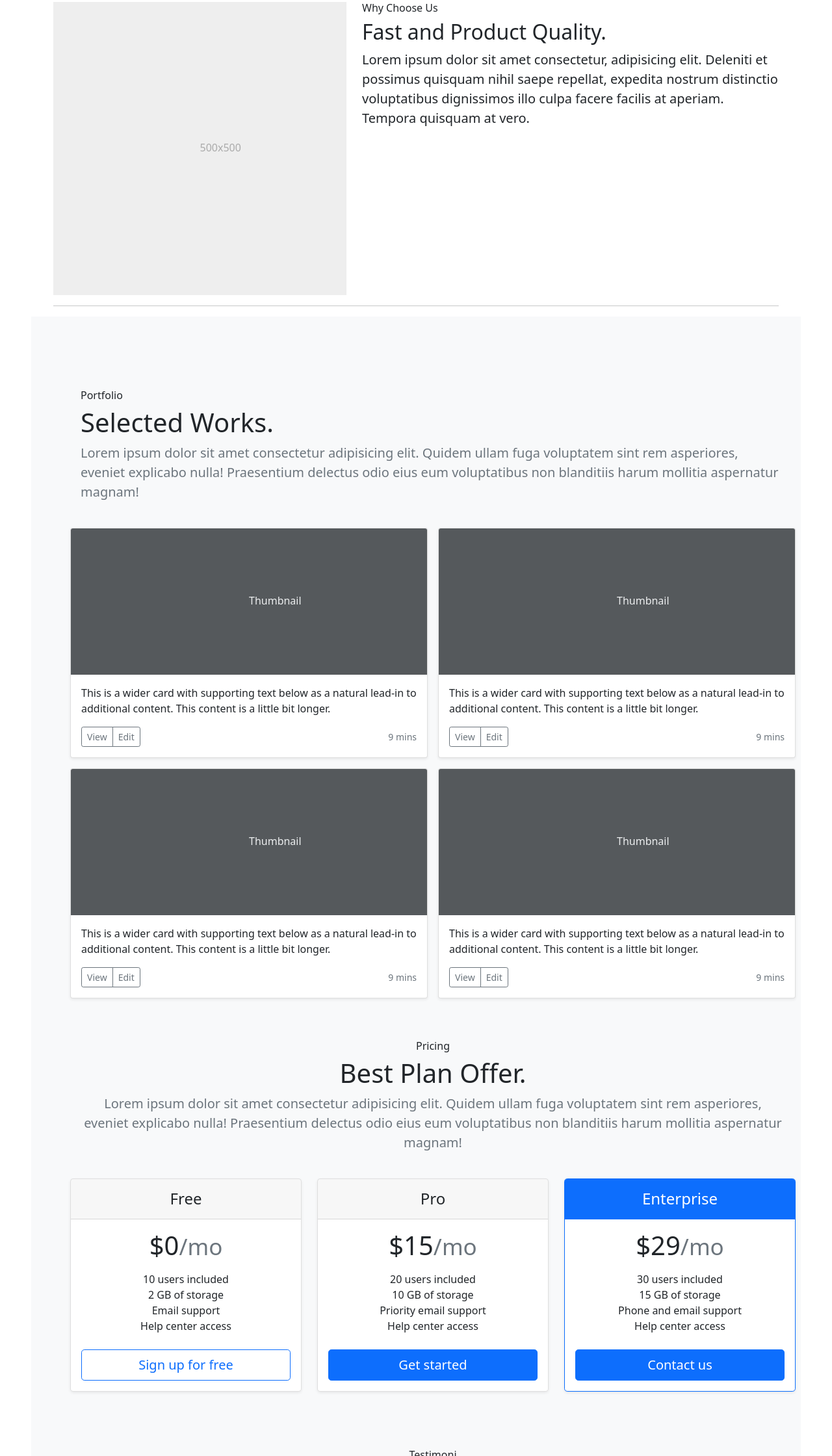
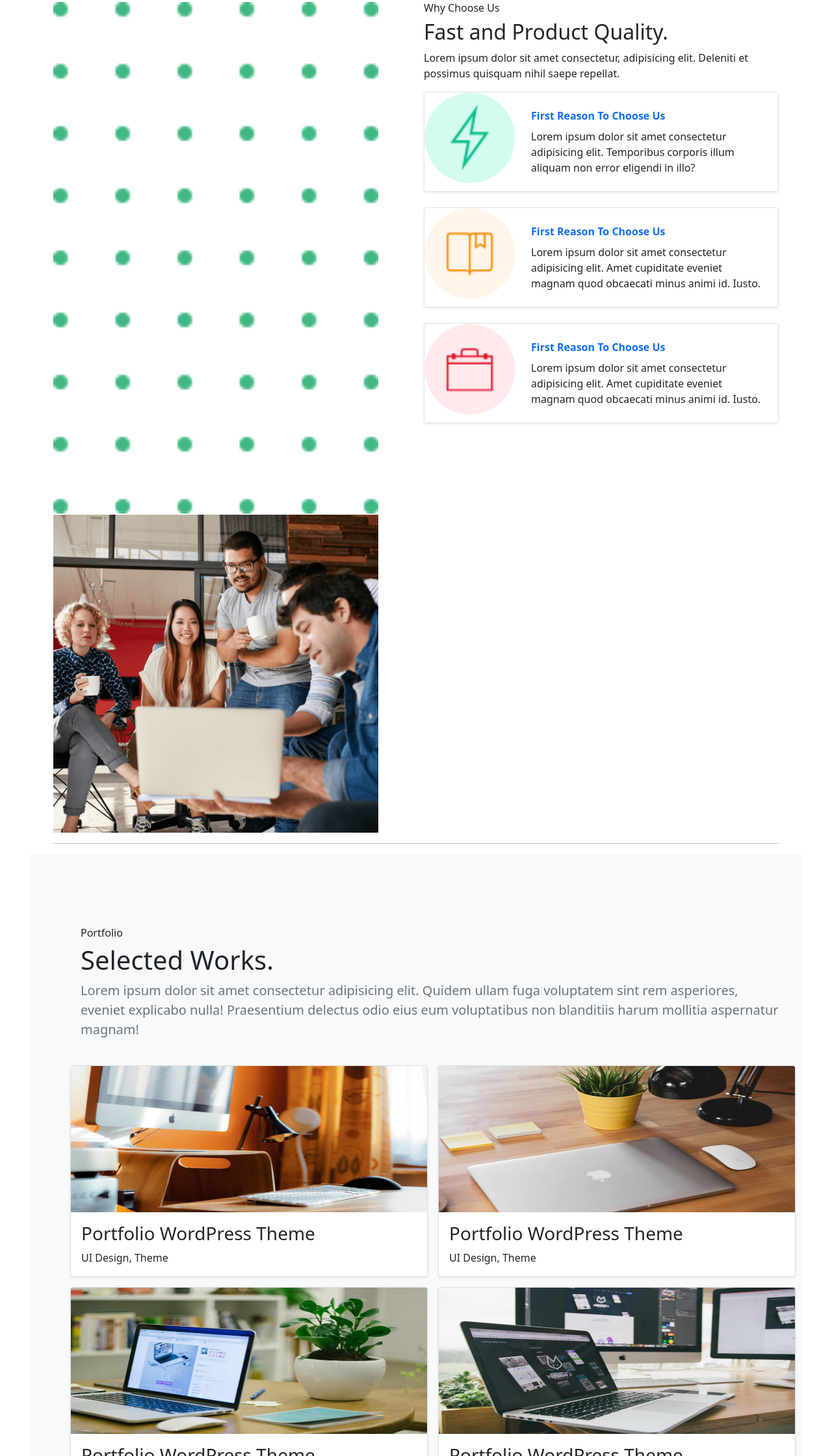
Before and after one commit to tiemankalil/Challenge_equipe3_tieman_yoro_dosso_reproduire_site_web_groupe2_devweb_mobile, a plain HTML site: page index.html in a window 1280 px wide. Shown: the part 2103-4343 px from the top of the page at 65% size. Drawn offline with Linux system fonts and the light colour scheme.

Commit message:
Mise à jour des informations effectué à 70

```diff
--- a/assets/css/portosia.css
+++ b/assets/css/portosia.css
@@ -15,6 +15,14 @@ body {
     color: #5a5a5a;
     font-family:"Poppins", serif;
   }
+
+.dots-image{
+  z-index: 1;
+}
+
+.people-image{
+  z-index: 2;
+}
 
 
   /* CUSTOMIZE THE CAROUSEL
--- a/index.html
+++ b/index.html
@@ -144,6 +144,7 @@
                         </h2>
                         <p class="lead">
                             Lorem ipsum dolor sit amet consectetur adipisicing elit. Qui hic dignissimos, mollitia dolor temporibus nobis voluptas asperiores iure aspernatur voluptates officia cumque rerum delectus quos eius quae? Mollitia, voluptatum tempora.
+                            <br><a href="#" class="btn btn-lg btn-success my-2">Contact Me </a>
                         </p>
                     </div>
                     <div class="col-md-6">
@@ -155,18 +156,68 @@
                 <hr class="about-divider">
 
                 <div class="row about">
-                    <div class="col-md-7 order-md-2">
+                    <div class="col-md-6 order-md-2">
                         <h6>Why Choose Us</h6>
                         <h2 class="about-heading">
                             Fast and Product
                             Quality.
                         </h2>
-                        <p class="lead">
-                            Lorem ipsum dolor sit amet consectetur, adipisicing elit. Deleniti et possimus quisquam nihil saepe repellat, expedita nostrum distinctio voluptatibus dignissimos illo culpa facere facilis at aperiam. Tempora quisquam at vero.
+                        <p>
+                            Lorem ipsum dolor sit amet consectetur, adipisicing elit. Deleniti et possimus quisquam nihil saepe repellat.
+                        </p>
+                        <div class="row">
+
+                            <div class="col-md-12">
+                                <div class="row g-0 border rounded overflow-hidden flex-md-row mb-4 shadow-sm h-md-250 position-relative">
+
+                                    <div class="col-auto d-none d-lg-block">
+                                        <img class="bd-placeholder-img rounded-circle" width="140" height="140" src="./assets/images/icon-light-1.png" alt="#">
+                                    </div>
+                                    <div class="col p-4 d-flex flex-column position-static">
+                                        <strong class="d-inline-block mb-2 text-primary">First Reason To Choose Us</strong>
+                                        <p class="card-text mb-auto">
+                                            Lorem ipsum dolor sit amet consectetur adipisicing elit. Temporibus corporis illum aliquam non error eligendi in illo?
                                         </p>
                                     </div>
-                    <div class="col-md-5 order-md-1">
-                        <svg class="bd-placeholder-img bd-placeholder-img-lg about-image img-fluid mx-auto" width="500" height="500" xmlns="http://www.w3.org/2000/svg" role="img" aria-label="Placeholder: 500x500" preserveAspectRatio="xMidYMid slice" focusable="false"><title>Placeholder</title><rect width="100%" height="100%" fill="#eee"/><text x="50%" y="50%" fill="#aaa" dy=".3em">500x500</text></svg>
+                                </div>
+                            </div>
+
+                            <div class="col-md-12">
+                                <div class="row g-0 border rounded overflow-hidden flex-md-row mb-4 shadow-sm h-md-250 position-relative">
+
+                                    <div class="col-auto d-none d-lg-block">
+                                        <img class="bd-placeholder-img rounded-circle" width="140" height="140" src="./assets/images/icon-briefcast-1.png" alt="#">
+                                    </div>
+                                    <div class="col p-4 d-flex flex-column position-static">
+                                        <strong class="d-inline-block mb-2 text-primary">First Reason To Choose Us</strong>
+                                        <p class="card-text mb-auto">
+                                            Lorem ipsum dolor sit amet consectetur adipisicing elit. Amet cupiditate eveniet magnam quod obcaecati minus animi id. Iusto.
+                                        </p>
+                                    </div>
+                                </div>
+                            </div>
+
+                            <div class="col-md-12">
+                                <div class="row g-0 border rounded overflow-hidden flex-md-row mb-4 shadow-sm h-md-250 position-relative">
+
+                                    <div class="col-auto d-none d-lg-block">
+                                        <img class="bd-placeholder-img rounded-circle" width="140" height="140" src="./assets/images/icon-bookmark-1.png" alt="#">
+                                    </div>
+                                    <div class="col p-4 d-flex flex-column position-static">
+                                        <strong class="d-inline-block mb-2 text-primary">First Reason To Choose Us</strong>
+                                        <p class="card-text mb-auto">
+                                            Lorem ipsum dolor sit amet consectetur adipisicing elit. Amet cupiditate eveniet magnam quod obcaecati minus animi id. Iusto.
+                                        </p>
+                                    </div>
+                                </div>
+                            </div>
+
+                        </div>
+                    </div>
+                    <div class="col-md-6 order-md-1">
+                        <img class="bd-placeholder-img bd-placeholder-img-lg dots-image img-fluid mx-auto" width="500" height="100" src="./assets/images/dots-icon-1.png">
+
+                        <img class="bd-placeholder-img bd-placeholder-img-lg people-image img-fluid mx-auto" width="500" height="500" src="./assets/images/people-meeting-2-1.png">
 
                     </div>
                 </div>
@@ -194,68 +245,64 @@
 
                     <div class="col-md-6">
                         <div class="card shadow-sm">
-                        <svg class="bd-placeholder-img card-img-top" width="100%" height="225" xmlns="http://www.w3.org/2000/svg" role="img" aria-label="Placeholder: Thumbnail" preserveAspectRatio="xMidYMid slice" focusable="false"><title>Placeholder</title><rect width="100%" height="100%" fill="#55595c"/><text x="50%" y="50%" fill="#eceeef" dy=".3em">Thumbnail</text></svg>
+                            <img class="bd-placeholder-img card-img-top" width="100%" height="225" src="./assets/images/pexels-tom-swinnen-10346462-1-768x512.jpg">
 
                             <div class="card-body">
-                        <p class="card-text">This is a wider card with supporting text below as a natural lead-in to additional content. This content is a little bit longer.</p>
-                        <div class="d-flex justify-content-between align-items-center">
-                            <div class="btn-group">
-                            <button type="button" class="btn btn-sm btn-outline-secondary">View</button>
-                            <button type="button" class="btn btn-sm btn-outline-secondary">Edit</button>
-                            </div>
-                            <small class="text-muted">9 mins</small>
-                        </div>
+                                <h3 class="d-flex justify-content-between align-items-center">
+                                    Portfolio WordPress Theme
+                                </h3>
+                                <p class="card-text">
+                                    UI Design, Theme
+                                </p>
+
                             </div>
                         </div>
                     </div>
 
                     <div class="col-md-6">
                         <div class="card shadow-sm">
-                        <svg class="bd-placeholder-img card-img-top" width="100%" height="225" xmlns="http://www.w3.org/2000/svg" role="img" aria-label="Placeholder: Thumbnail" preserveAspectRatio="xMidYMid slice" focusable="false"><title>Placeholder</title><rect width="100%" height="100%" fill="#55595c"/><text x="50%" y="50%" fill="#eceeef" dy=".3em">Thumbnail</text></svg>
+                            <img class="bd-placeholder-img card-img-top" width="100%" height="225" src="./assets/images/pexels-toni-cuenca-577558-1-768x512.jpg">
 
                             <div class="card-body">
-                        <p class="card-text">This is a wider card with supporting text below as a natural lead-in to additional content. This content is a little bit longer.</p>
-                        <div class="d-flex justify-content-between align-items-center">
-                            <div class="btn-group">
-                            <button type="button" class="btn btn-sm btn-outline-secondary">View</button>
-                            <button type="button" class="btn btn-sm btn-outline-secondary">Edit</button>
-                            </div>
-                            <small class="text-muted">9 mins</small>
-                        </div>
+                                <h3 class="d-flex justify-content-between align-items-center">
+                                    Portfolio WordPress Theme
+                                </h3>
+                                <p class="card-text">
+                                    UI Design, Theme
+                                </p>
+
                             </div>
                         </div>
                     </div>
 
                     <div class="col-md-6">
                         <div class="card shadow-sm">
-                        <svg class="bd-placeholder-img card-img-top" width="100%" height="225" xmlns="http://www.w3.org/2000/svg" role="img" aria-label="Placeholder: Thumbnail" preserveAspectRatio="xMidYMid slice" focusable="false"><title>Placeholder</title><rect width="100%" height="100%" fill="#55595c"/><text x="50%" y="50%" fill="#eceeef" dy=".3em">Thumbnail</text></svg>
+                            <img class="bd-placeholder-img card-img-top" width="100%" height="225" src="./assets/images/pexels-tranmautritam-68763-1-768x512.jpg">
 
                             <div class="card-body">
-                            <p class="card-text">This is a wider card with supporting text below as a natural lead-in to additional content. This content is a little bit longer.</p>
-                            <div class="d-flex justify-content-between align-items-center">
-                            <div class="btn-group">
-                                <button type="button" class="btn btn-sm btn-outline-secondary">View</button>
-                                <button type="button" class="btn btn-sm btn-outline-secondary">Edit</button>
-                            </div>
-                            <small class="text-muted">9 mins</small>
-                            </div>
+                                <h3 class="d-flex justify-content-between align-items-center">
+                                    Portfolio WordPress Theme
+                                </h3>
+                                <p class="card-text">
+                                    UI Design, Theme
+                                </p>
+
                             </div>
                         </div>
                     </div>
 
                     <div class="col-md-6">
                         <div class="card shadow-sm">
-                        <svg class="bd-placeholder-img card-img-top" width="100%" height="225" xmlns="http://www.w3.org/2000/svg" role="img" aria-label="Placeholder: Thumbnail" preserveAspectRatio="xMidYMid slice" focusable="false"><title>Placeholder</title><rect width="100%" height="100%" fill="#55595c"/><text x="50%" y="50%" fill="#eceeef" dy=".3em">Thumbnail</text></svg>
+                            <img class="bd-placeholder-img card-img-top" width="100%" height="225" src="./assets/images/pexels-tranmautritam-285814-1-768x512.jpg">
 
                             <div class="card-body">
-                            <p class="card-text">This is a wider card with supporting text below as a natural lead-in to additional content. This content is a little bit longer.</p>
-                            <div class="d-flex justify-content-between align-items-center">
-                            <div class="btn-group">
-                                <button type="button" class="btn btn-sm btn-outline-secondary">View</button>
-                                <button type="button" class="btn btn-sm btn-outline-secondary">Edit</button>
-                            </div>
-                            <small class="text-muted">9 mins</small>
-                            </div>
+                                <h3 class="d-flex justify-content-between align-items-center">
+                                    Portfolio WordPress Theme
+                                </h3>
+                                <p class="card-text">
+                                    UI Design, Theme
+                                </p>
+
                             </div>
                         </div>
                     </div>
@@ -273,55 +320,63 @@
                     </p>
                 </div>
 
-                <div class="row row-cols-1 row-cols-md-3 mb-3 text-center">
+                <div class="row row-cols-1 row-cols-md-3 mb-3">
                     <div class="col">
                         <div class="card mb-4 rounded-3 shadow-sm">
                             <div class="card-header py-3">
-                            <h4 class="my-0 fw-normal">Free</h4>
+                                <h4 class="my-0">
+                                    Personal
+                                </h4>
+                                <small>Room To Grow</small>
                             </div>
                             <div class="card-body">
-                            <h1 class="card-title pricing-card-title">$0<small class="text-muted fw-light">/mo</small></h1>
+                                <h1 class="card-title pricing-card-title">$5.9</h1>
                                 <ul class="list-unstyled mt-3 mb-4">
-                                <li>10 users included</li>
-                                <li>2 GB of storage</li>
-                                <li>Email support</li>
-                                <li>Help center access</li>
+                                    <li><i class="fas fa-check-circle text-success"></i> Lorem ipsum dolor amet adi ciptum ora ena nase.</li>
+                                    <li><i class="fas fa-check-circle text-success"></i> Lorem ipsum dolor amet adi ciptum ora ena nase.</li>
+                                    <li><i class="fas fa-check-circle text-success"></i> Lorem ipsum dolor amet adi ciptum ora ena nase.</li>
                                 </ul>
-                            <button type="button" class="w-100 btn btn-lg btn-outline-primary">Sign up for free</button>
+                                <button type="button" class="w-100 btn btn-lg btn-success">Select Plan</button>
                             </div>
                         </div>
                     </div>
+
                     <div class="col">
                         <div class="card mb-4 rounded-3 shadow-sm">
                             <div class="card-header py-3">
-                            <h4 class="my-0 fw-normal">Pro</h4>
+                                <h4 class="my-0">
+                                    Professional
+                                </h4>
+                                <small>Road To Pro</small>
                             </div>
                             <div class="card-body">
-                            <h1 class="card-title pricing-card-title">$15<small class="text-muted fw-light">/mo</small></h1>
+                                <h1 class="card-title pricing-card-title">$19.9</h1>
                                 <ul class="list-unstyled mt-3 mb-4">
-                                <li>20 users included</li>
-                                <li>10 GB of storage</li>
-                                <li>Priority email support</li>
-                                <li>Help center access</li>
+                                    <li><i class="fas fa-check-circle text-success"></i> Lorem ipsum dolor amet adi ciptum ora ena nase.</li>
+                                    <li><i class="fas fa-check-circle text-success"></i> Lorem ipsum dolor amet adi ciptum ora ena nase.</li>
+                                    <li><i class="fas fa-check-circle text-success"></i> Lorem ipsum dolor amet adi ciptum ora ena nase.</li>
                                 </ul>
-                            <button type="button" class="w-100 btn btn-lg btn-primary">Get started</button>
+                                <button type="button" class="w-100 btn btn-lg btn-success">Select Plan</button>
                             </div>
                         </div>
                     </div>
+
                     <div class="col">
-                        <div class="card mb-4 rounded-3 shadow-sm border-primary">
-                            <div class="card-header py-3 text-white bg-primary border-primary">
-                            <h4 class="my-0 fw-normal">Enterprise</h4>
+                        <div class="card mb-4 rounded-3 shadow-sm">
+                            <div class="card-header py-3">
+                                <h4 class="my-0">
+                                    Business
+                                </h4>
+                                <small>Advance Features</small>
                             </div>
                             <div class="card-body">
-                            <h1 class="card-title pricing-card-title">$29<small class="text-muted fw-light">/mo</small></h1>
+                                <h1 class="card-title pricing-card-title">$99</h1>
                                 <ul class="list-unstyled mt-3 mb-4">
-                                <li>30 users included</li>
-                                <li>15 GB of storage</li>
-                                <li>Phone and email support</li>
-                                <li>Help center access</li>
+                                    <li><i class="fas fa-check-circle text-success"></i> Lorem ipsum dolor amet adi ciptum ora ena nase.</li>
+                                    <li><i class="fas fa-check-circle text-success"></i> Lorem ipsum dolor amet adi ciptum ora ena nase.</li>
+                                    <li><i class="fas fa-check-circle text-success"></i> Lorem ipsum dolor amet adi ciptum ora ena nase.</li>
                                 </ul>
-                            <button type="button" class="w-100 btn btn-lg btn-primary">Contact us</button>
+                                <button type="button" class="w-100 btn btn-lg btn-success">Select Plan</button>
                             </div>
                         </div>
                     </div>
@@ -343,13 +398,21 @@
                     <div class="col-md-6">
                         <div class="card">
                             <div class="card-body">
-                                <p class="card-text">This is a wider card with supporting text below as a natural lead-in to additional content. This content is a little bit longer.</p>
+                                <p class="card-text">
+                                    “ Lorem ipsum dolor sit amet, cons adipiscing elit. Curabitur vel est a massa ornare tempor. Nullam vitae. Lorem ipsum dolor sit amet, cons adipiscing elit. Curabitur vel est a massa ornare tempor. “
+                                </p>
                                 <div class="d-flex justify-content-between align-items-center">
                                     <div class="btn-group">
-                                        <button type="button" class="btn btn-sm btn-outline-secondary">View</button>
-                                    <button type="button" class="btn btn-sm btn-outline-secondary">Edit</button>
+                                        <img class="bd-placeholder-img" width="40" height="40" src="./assets/images/circle-orange-1.png" alt="#">
+                                        <div>
+                                            <h5>Virgil Van Hoven</h5>
+                                            <h6>CEO Company</h6>
                                         </div>
-                                <small class="text-muted">9 mins</small>
+                                    </div>
+                                <small class="text-muted">
+                                    <img class="bd-placeholder-img" width="40" height="40" src="./assets/images/icon-quote-1.png" alt="#">
+
+                                </small>
                             </div>
                         </div>
                         </div>
@@ -358,13 +421,21 @@
                     <div class="col-md-6">
                         <div class="card">
                             <div class="card-body">
-                            <p class="card-text">This is a wider card with supporting text below as a natural lead-in to additional content. This content is a little bit longer.</p>
+                                <p class="card-text">
+                                    “ Lorem ipsum dolor sit amet, cons adipiscing elit. Curabitur vel est a massa ornare tempor. Nullam vitae. Lorem ipsum dolor sit amet, cons adipiscing elit. Curabitur vel est a massa ornare tempor. “
+                                </p>
                                 <div class="d-flex justify-content-between align-items-center">
                                     <div class="btn-group">
-                                <button type="button" class="btn btn-sm btn-outline-secondary">View</button>
-                                <button type="button" class="btn btn-sm btn-outline-secondary">Edit</button>
+                                        <img class="bd-placeholder-img" width="40" height="40" src="./assets/images/circle-orange-1.png" alt="#">
+                                        <div>
+                                            <h5>Virgil Van Hoven</h5>
+                                            <h6>CEO Company</h6>
                                         </div>
-                                <small class="text-muted">9 mins</small>
+                                    </div>
+                                <small class="text-muted">
+                                    <img class="bd-placeholder-img" width="40" height="40" src="./assets/images/icon-quote-1.png" alt="#">
+
+                                </small>
                             </div>
                         </div>
                         </div>
```
Also changed, not shown: assets/images/circle-orange-1.png (added), assets/images/icon-quote-1.png (added), 1 other file. Lines whose indentation alone changed are shown as unchanged.
